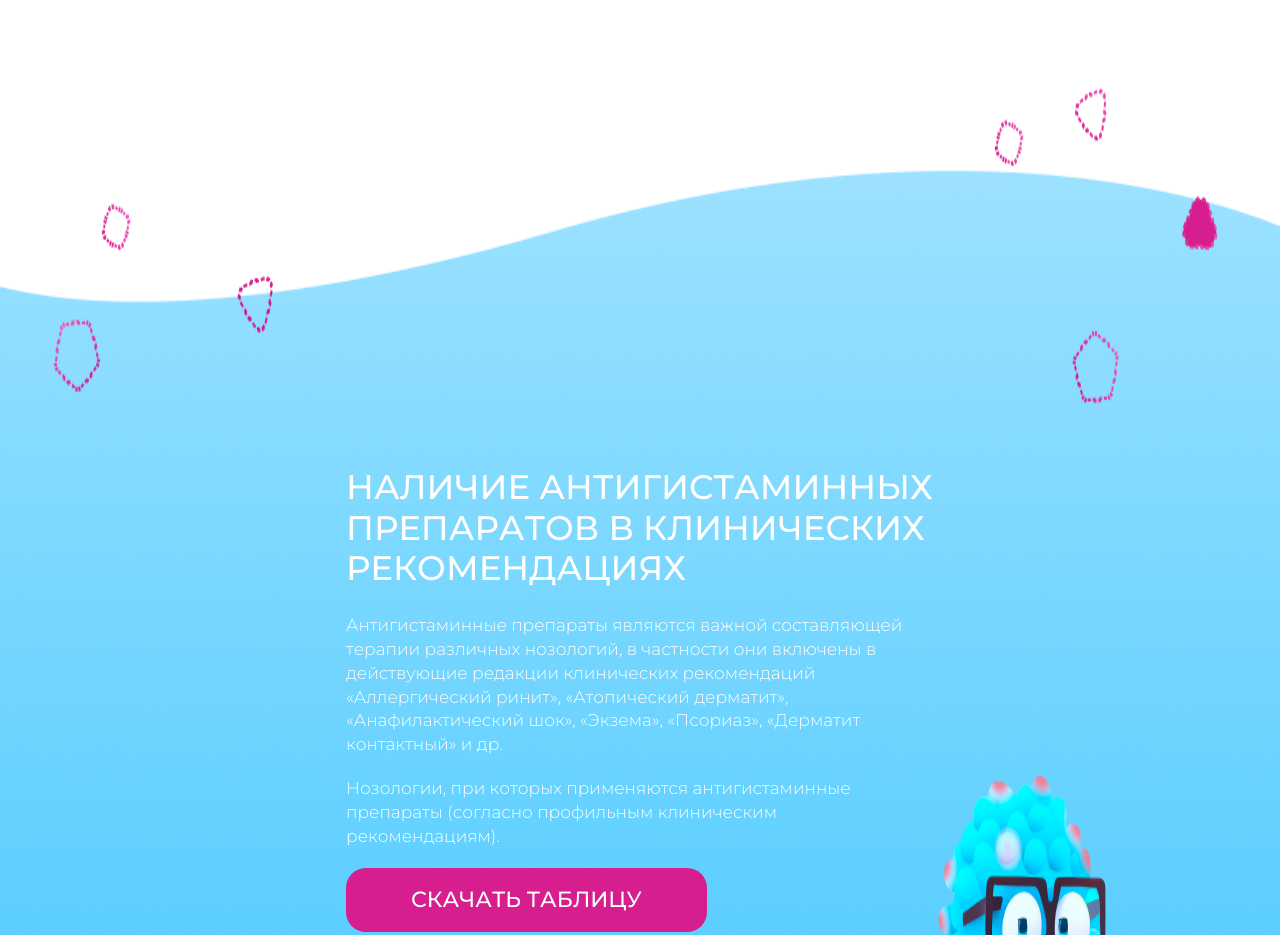
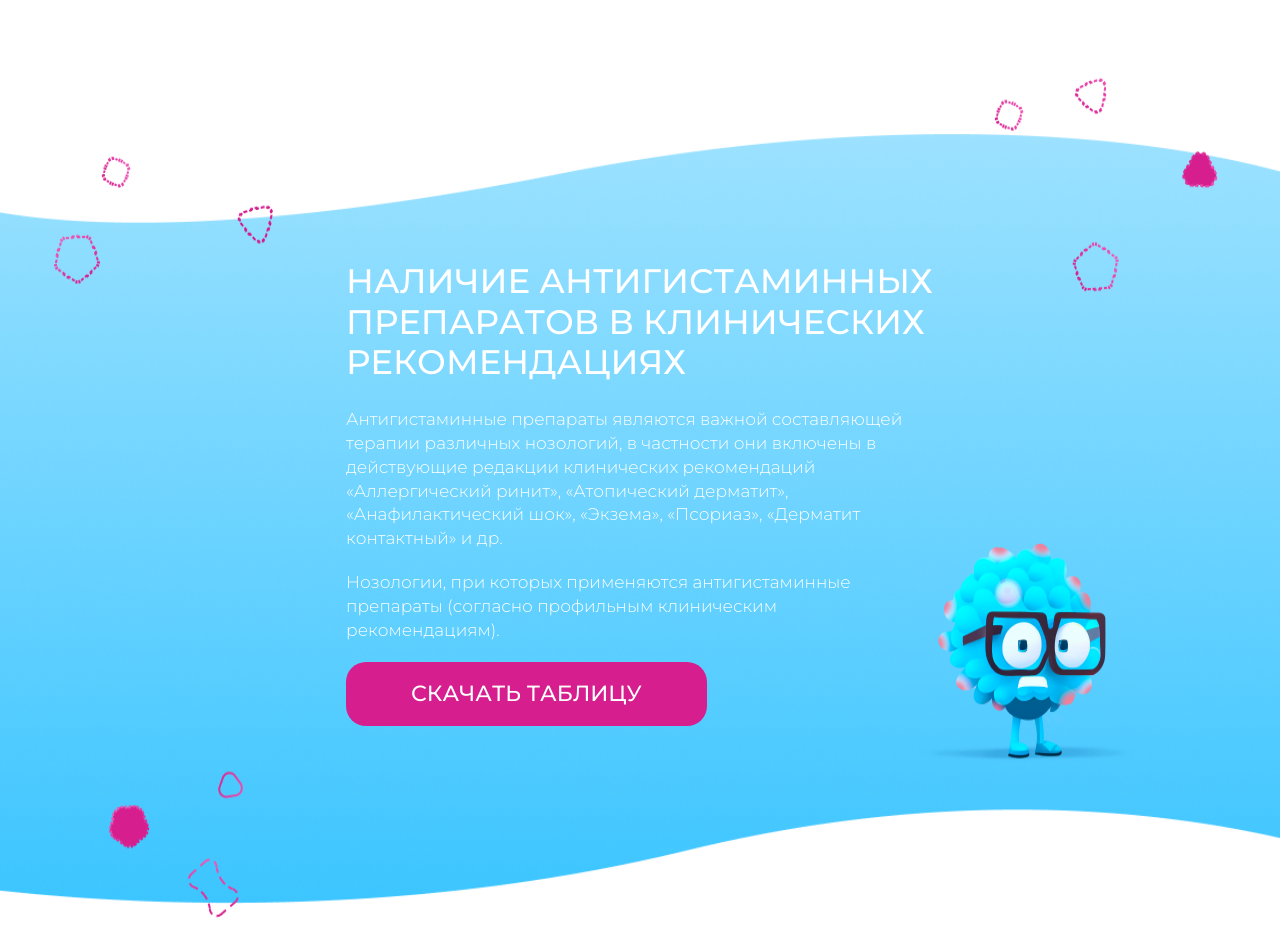
Before and after one commit to Tricky71/Medtouch_long_gis, a plain HTML site: page index.html in a window 1280 px wide. Shown: the part 6025-6960 px from the top of the page. Drawn offline with Linux system fonts and the light colour scheme.

Commit message:
правки 4

```diff
--- a/scss/blocks/_text-block.scss
+++ b/scss/blocks/_text-block.scss
@@ -310,7 +310,9 @@ main .text-block__content {
       }
     }
     &--6 {
-      padding: 50vh 0;
+      // padding: 50vh 0;
+      padding-top: calc(100vw / 6.6);
+      padding-bottom: calc(100vw / 6.6);
       margin-bottom: 45px;
       background-color: #fff;
       background-image: url('../img/blue-bg-2.png');
```
Also changed, not shown: css/style.min.css.
